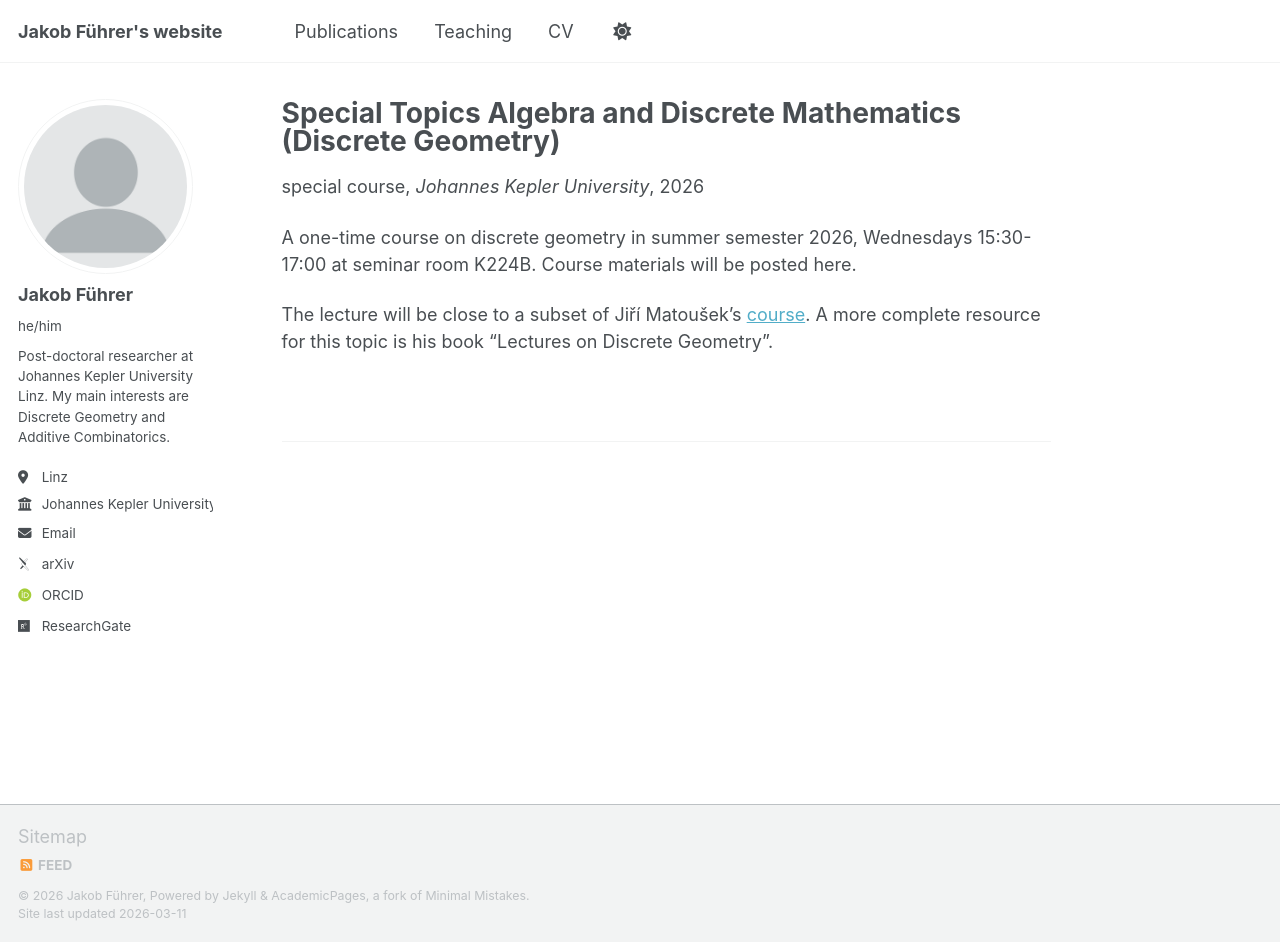
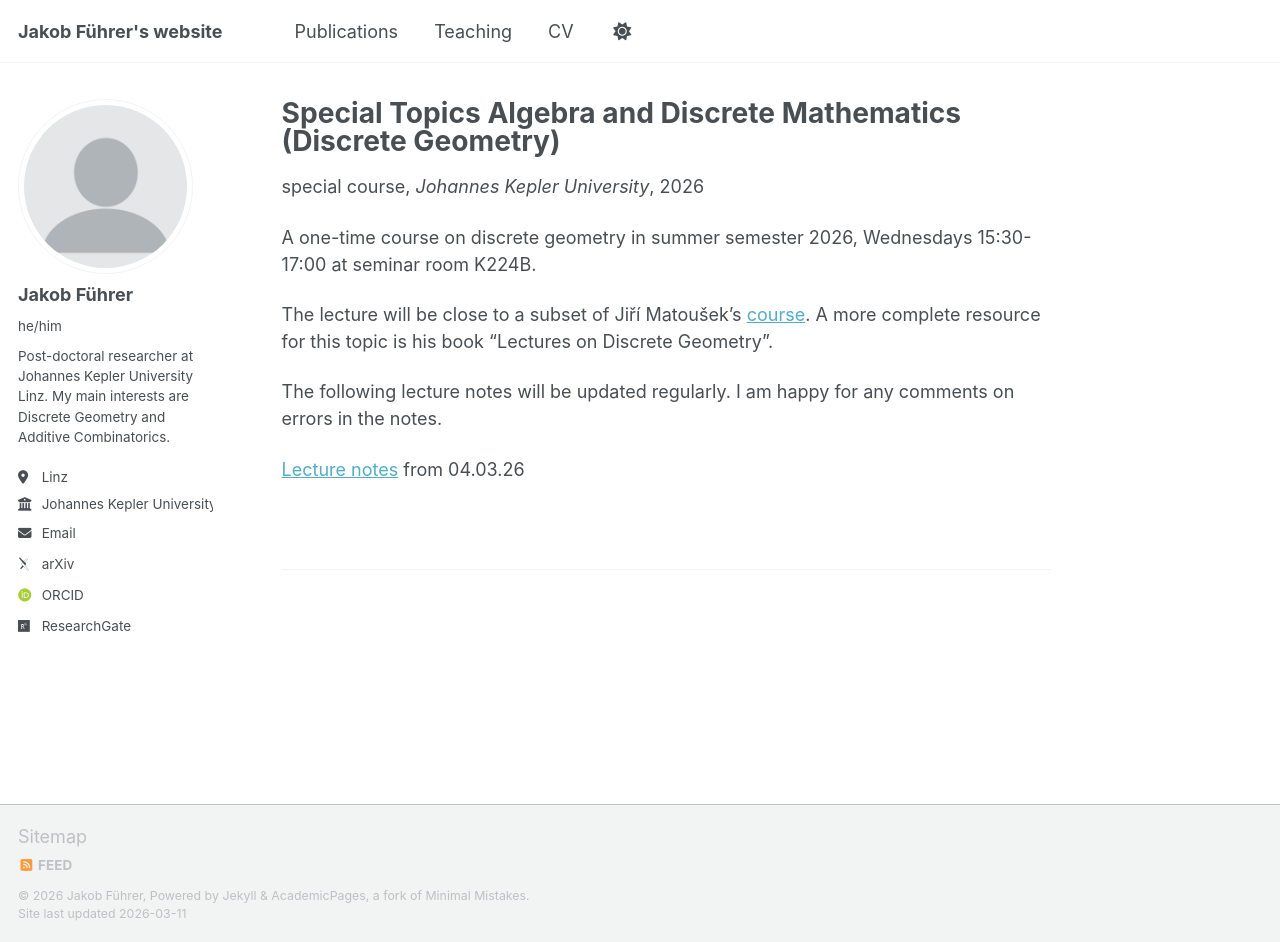
Before and after one commit to jakobfuehrer/jakobfuehrer.github.io, a Jekyll site: the page built from _teaching/2014-spring-teaching-1.md, in a window 1280 px wide and 942 px high. Built offline with Jekyll 4.4.1, drawn with Linux system fonts in a browser that asks for light colours; some web fonts are replaced; a script that is not in the unit is left out.

Commit message:
Update 2014-spring-teaching-1.md
Added lecture notes

```diff
--- a/_teaching/2014-spring-teaching-1.md
+++ b/_teaching/2014-spring-teaching-1.md
@@ -8,7 +8,10 @@ date: 01.03.2026
 location: "Linz"
 ---
 A one-time course on discrete geometry in summer semester 2026, Wednesdays 15:30-17:00 at seminar room K224B.
-Course materials will be posted here.
 
 The lecture will be close to a subset of Jiří Matoušek's <a href="https://kam.mff.cuni.cz/~matousek/kvg1-tb.pdf">course</a>.
 A more complete resource for this topic is his book "Lectures on Discrete Geometry".
+
+The following lecture notes will be updated regularly. I am happy for any comments on errors in the notes.
+
+<a href="https://jakobfuehrer.github.io/files/Lecture_Notes_on_Discrete_Geometry_1.pdf">Lecture notes</a> from 04.03.26
```
